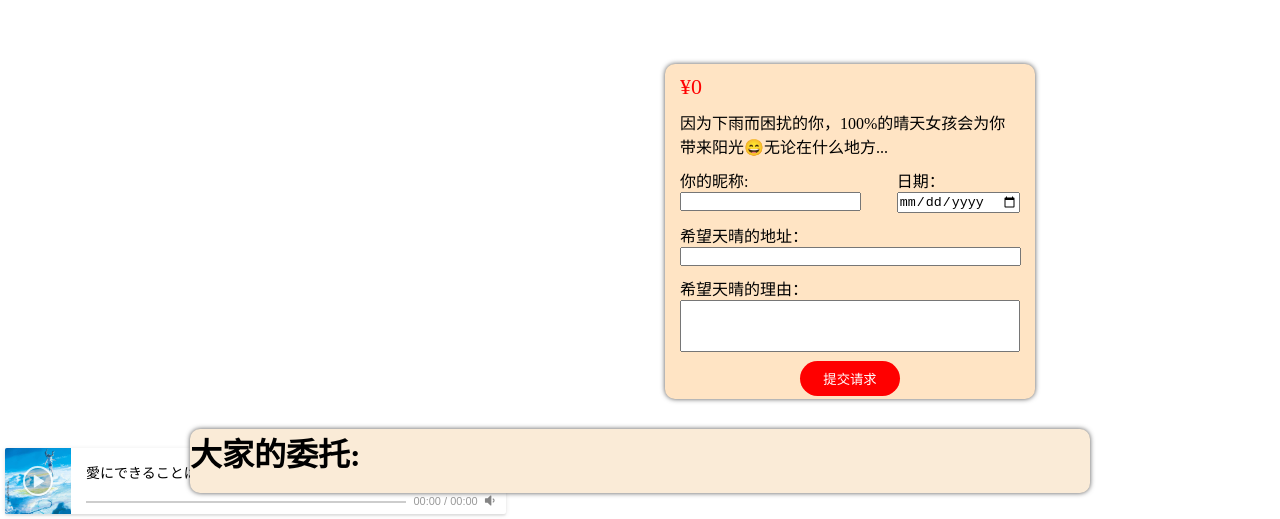
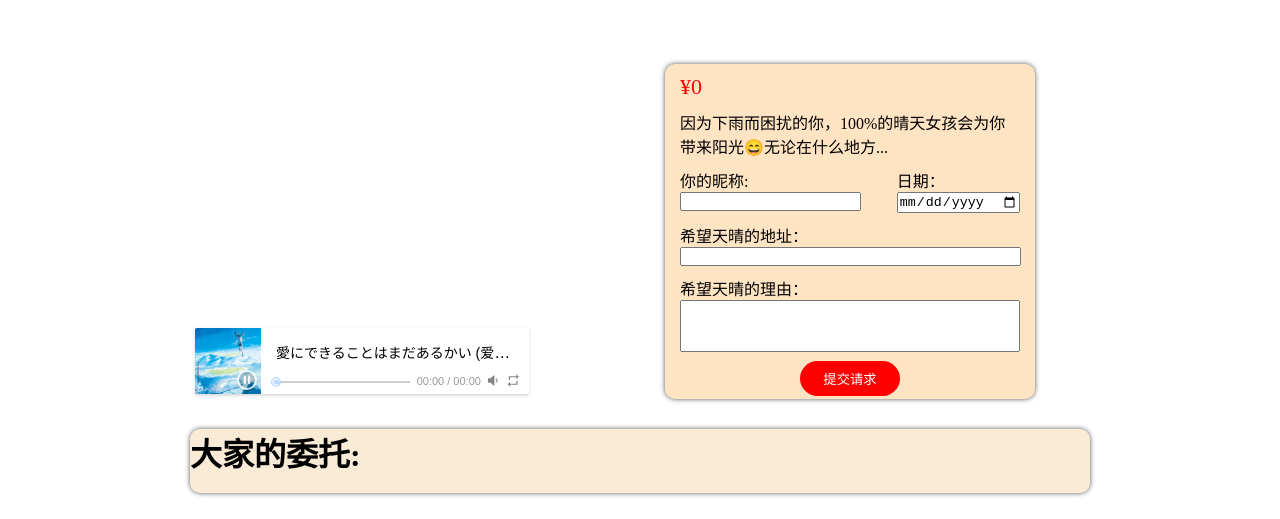
Before and after one commit to waterhydroxyl/waterhydroxyl.github.io, a plain HTML site: page index.html in a window 1280 px wide. Shown: the part 281-800 px from the top of the page. Drawn offline with Linux system fonts and the light colour scheme.

Commit message:
Update index.html

```diff
--- a/index.html
+++ b/index.html
@@ -118,9 +118,10 @@
     }
 
     #aplayer {
-      position: fixed;
+      position: absolute;
       bottom: 0;
       left: 0;
+      width: 334px;
     }
   </style>
 </head>
@@ -168,6 +169,8 @@
 </body>
 <script>
   const ap = new APlayer({
+    autoplay: true,
+
     container: document.getElementById('aplayer'),
     audio: [{
 
```
